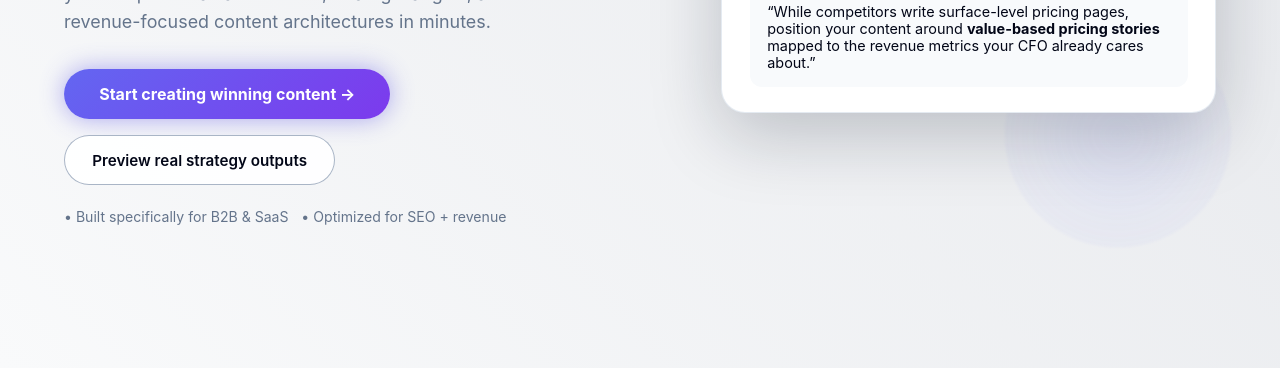
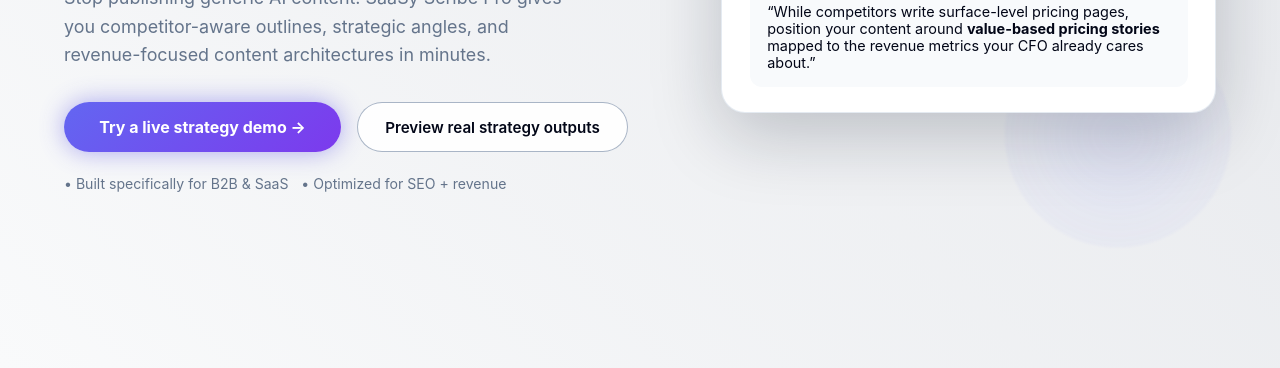
Before and after one commit to SamAde1203/saasyscribepro-license, a website: page public/index.html in a window 1280 px wide. Shown: the part 432-800 px from the top of the page. Drawn offline with Linux system fonts and the light colour scheme.

Commit message:
Update index.html

```diff
--- a/public/index.html
+++ b/public/index.html
@@ -677,9 +677,10 @@
           Stop publishing generic AI content. SaaSy Scribe Pro gives you competitor-aware outlines, strategic angles, and revenue-focused content architectures in minutes.
         </p>
         <div class="hero-actions">
-          <a href="#pricing" class="cta-primary">Start creating winning content →</a>
-          <a href="#demos" class="cta-secondary">Preview real strategy outputs</a>
-        </div>
+  <a href="#live-demo" class="cta-primary">Try a live strategy demo →</a>
+  <a href="#demos" class="cta-secondary">Preview real strategy outputs</a>
+</div>
+
         <div class="hero-meta">
           <span>Built specifically for B2B & SaaS</span>
           <span>Optimized for SEO + revenue</span>
```
